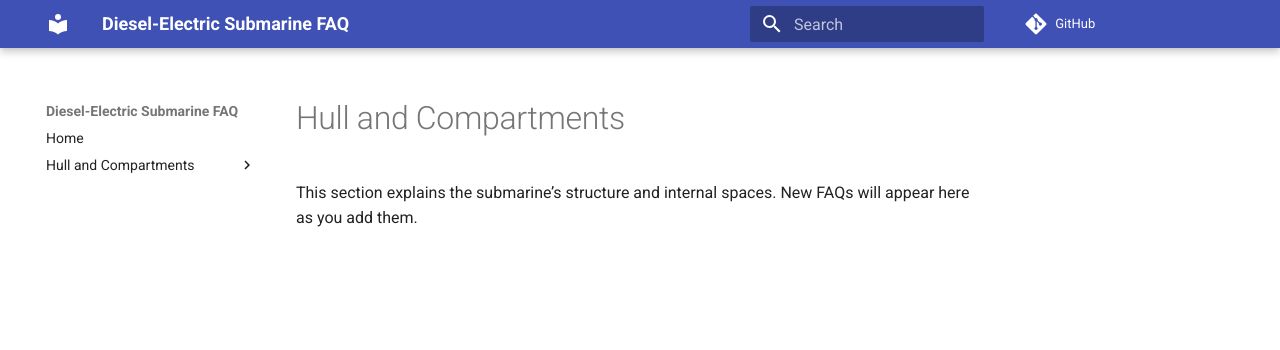
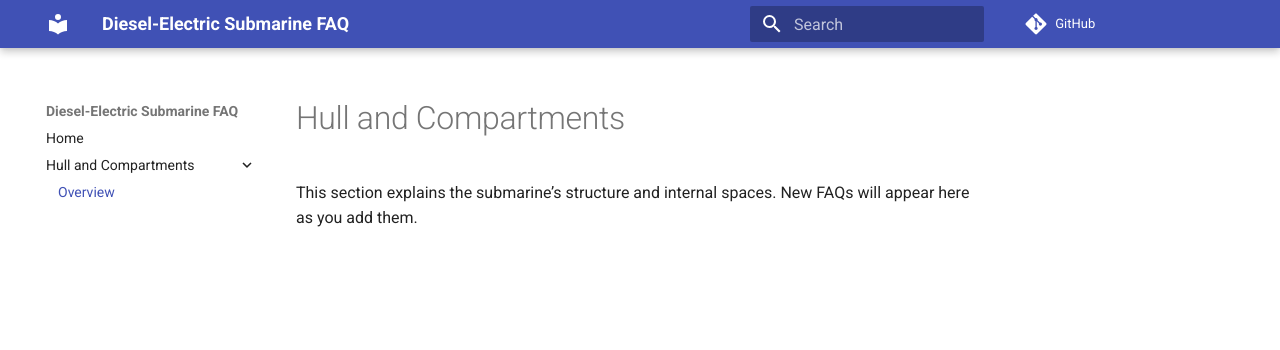
Before and after one commit to igreisman/diesel-sub-faq, an MkDocs documentation site: the page built from docs/hull-and-compartments/index.md, in a window 1280 px wide. Shown: the top 350 px of the page. Built offline with MkDocs 1.6.1 and Material for MkDocs 9.7.7, drawn with Linux system fonts in a browser that asks for light colours; comment, search, counter and statistics services are not loaded.

Commit message:
Update mkdocs.yml

```diff
--- a/mkdocs.yml
+++ b/mkdocs.yml
@@ -51,4 +51,4 @@ extra:
 nav:
   - Home: index.md
   - Hull and Compartments:
-      - Overview: hull-and-compartments/_index.md
+      - Overview: hull-and-compartments/index.md
```
